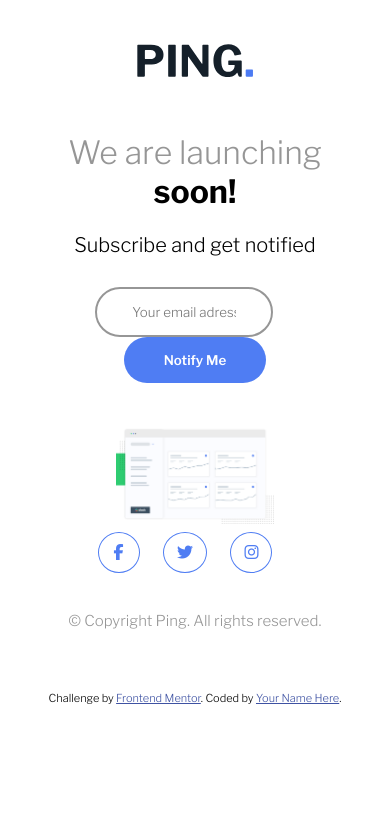
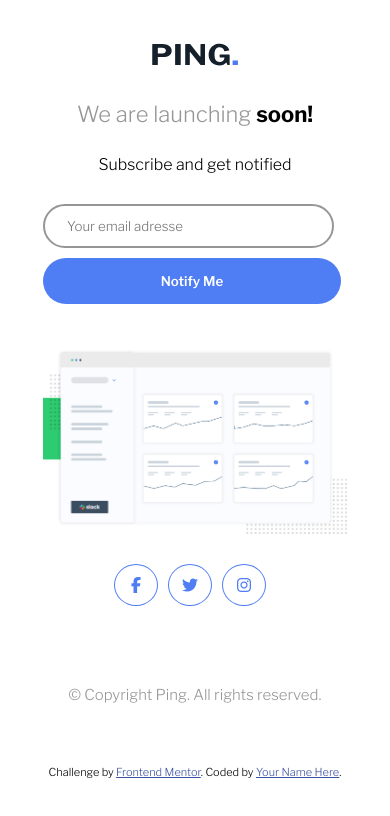
Before and after one commit to houcimi/Ping-single-column-coming-soon-page, a plain HTML site: page index.html in a window 390 px wide. Drawn offline with nearby package versions, Linux system fonts and the light colour scheme.

Commit message:
finished
js not completed

```diff
--- a/index.html
+++ b/index.html
@@ -20,7 +20,7 @@
     <h1>We are launching <span>soon!</span></h1>
     <h2>Subscribe and get notified</h2>
     <div class="emailsec">
-      <input id="emailinput" placeholder="Your email adresse" type="text">
+      <input id="emailinput" class="error" placeholder="Your email adresse" type="text">
       <button>Notify Me</button>
     </div>
     <img class="dashboard" src="/images/illustration-dashboard.png" alt="">
--- a/style.css
+++ b/style.css
@@ -68,26 +68,76 @@
 }
 
 main .socialmedia {
-    width: max-content;
+    width: fit-content;
+    display: flex;
     margin: 0 auto;
+    justify-content: center;
+    align-items: center;
+    padding: 15px;
     margin-bottom: 50px;
 }
 main .socialmedia a {
-    margin-right: 20px;
-    border: 1px solid var(--Blue);
-    border-radius: 50%;
-    padding: 10px 13px;
-    color: var(--Blue);
-    transition: color 0.3s ease-in-out;
+    text-decoration: none;
+     display: flex;
+     align-items: center;
+     justify-content: center;
+     margin-right: 10px;
+     width: 42px ;
+     border: 1px solid var(--Blue);
+     color:var(--Blue) ;
+     border-radius: 50%;
+     transition: color 0.3s ease-in-out;
+}
+main .socialmedia a i {
+    padding: 12px;
+
 }
 main .socialmedia a:hover {
     background-color: var(--Blue);
     color: white;
 }
 main .socialmedia a:first-child {
-    padding: 10px 15px;
+    /* padding: 10px 15px; */
 }
 main > p {
     font-size: 15px;
     color: var(--Gray);
 }
+
+@media (max-width:767px) {
+    main {
+        display: flex;
+        flex-direction: column;
+        align-items: center;
+    }
+    main .logo {
+        height: 23px;
+    width: 86px;
+    margin-bottom: 20px;
+
+    }
+    main > h1 {
+        font-size: 22px;
+    }
+    main > h2 {
+        font-size: 16px;
+    }
+    main .emailsec {
+        display: flex;
+        flex-direction: column;
+        width: 100%;
+    }
+    main .emailsec #emailinput {
+        width: 80%;
+    margin-bottom: 10px;
+    margin-right: 0;
+    padding: 12px 22px;
+    }
+    main .emailsec button {
+        width: 98%;
+    }
+    main .dashboard {
+        width: 100%;
+    }
+
+}
```
Also changed, not shown: script.js (added).
